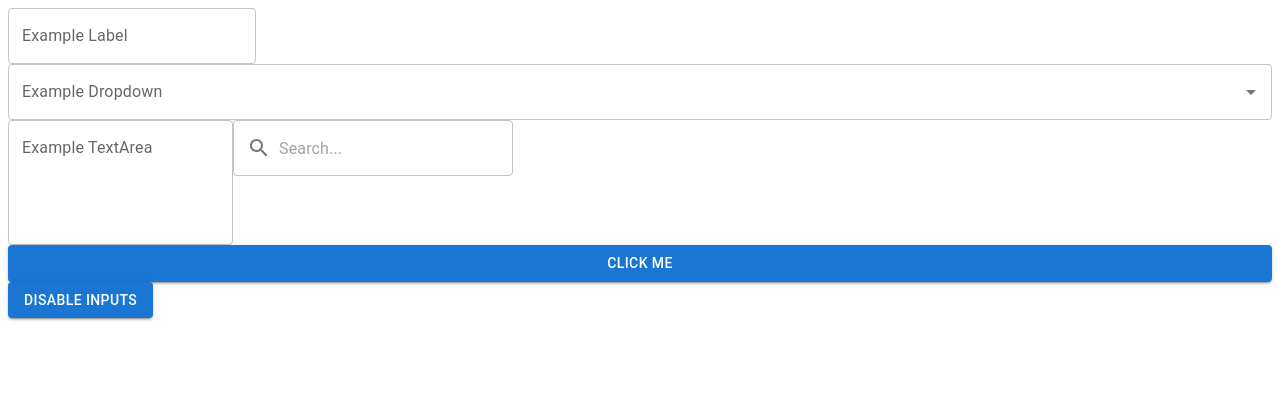
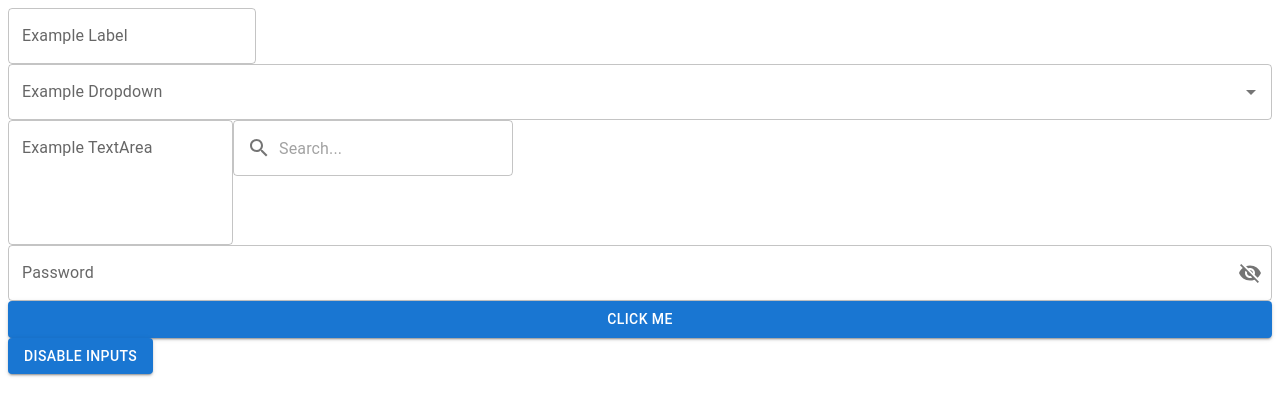
Before and after one commit to AntarikshPangea/pangea_ui_library, a React (Vite) app: page / in a window 1280 px wide. Shown: the top 416 px of the page. Built offline with nearby package versions, Linux system fonts and the light colour scheme.

Commit message:
password input component

```diff
--- /dev/null
+++ b/lib/components/Password/index.tsx
@@ -0,0 +1,47 @@
+import React, { useState } from 'react';
+import TextField, { TextFieldProps } from '@mui/material/TextField';
+import InputAdornment from '@mui/material/InputAdornment';
+import IconButton from '@mui/material/IconButton';
+import VisibilityIcon from '@mui/icons-material/Visibility';
+import VisibilityOffIcon from '@mui/icons-material/VisibilityOff';
+
+interface IPasswordInputProps extends Omit<TextFieldProps, 'onChange'> {
+  onChange: (value: string) => void;
+  error?: boolean;
+  helperText?: string;
+  label: string;
+}
+
+const PasswordInput: React.FC<IPasswordInputProps> = ({ onChange, error = false, helperText, label, ...props }) => {
+  const [showPassword, setShowPassword] = useState(false);
+
+  const togglePasswordVisibility = () => {
+    setShowPassword((prevShowPassword) => !prevShowPassword);
+  };
+
+  const handleChange = (event: React.ChangeEvent<HTMLInputElement>) => {
+    onChange(event.target.value);
+  };
+
+  return (
+    <TextField
+      {...props}
+      type={showPassword ? 'text' : 'password'}
+      label={label}
+      error={error}
+      helperText={helperText}
+      onChange={handleChange}
+      InputProps={{
+        endAdornment: (
+          <InputAdornment position="end">
+            <IconButton onClick={togglePasswordVisibility} edge="end">
+              {showPassword ? <VisibilityIcon /> : <VisibilityOffIcon />}
+            </IconButton>
+          </InputAdornment>
+        )
+      }}
+    />
+  );
+};
+
+export default PasswordInput;
--- a/src/App.tsx
+++ b/src/App.tsx
@@ -1,5 +1,5 @@
 import React, { useState } from 'react';
-import { Button, Dropdown, TextField } from 'pangea_ui_library';
+import { Button, Dropdown, PasswordInput, TextField } from 'pangea_ui_library';
 import TextArea from 'pangea_ui_library/components/TextArea';
 import SearchBar from 'pangea_ui_library/components/Search';
 
@@ -11,6 +11,8 @@ const App: React.FC = () => {
   const [textAreaValue, setTextAreaValue] = useState('');
   const [textAreaError, setTextAreaError] = useState('');
   const [searchValue, setSearchValue] = useState('');
+  const [passwordValue, setPasswordValue] = useState('');
+  const [passwordError, setPasswordError] = useState('');
   const [flag, setFlag] = useState(true);
 
   const handleTextFieldChange = (event: React.ChangeEvent<HTMLInputElement>) => {
@@ -49,6 +51,15 @@ const App: React.FC = () => {
     // Add functionality as needed
   };
 
+  const handlePasswordChange = (value: string) => {
+    setPasswordValue(value);
+    if (value === '') {
+      setPasswordError('Password is required');
+    } else {
+      setPasswordError('');
+    }
+  };
+
   const toggleFlag = () => {
     setFlag((prevFlag) => !prevFlag);
   };
@@ -73,6 +84,15 @@ const App: React.FC = () => {
       />
       <TextArea label="Example TextArea" value={textAreaValue} onChange={handleTextAreaChange} errormsg={textAreaError} flag={flag} />
       <SearchBar value={searchValue} onChange={handleSearchChange} flag={flag} />
+      <PasswordInput
+        label="Password"
+        value={passwordValue}
+        onChange={handlePasswordChange}
+        error={!!passwordError}
+        helperText={passwordError ? 'Password is required' : ''}
+        variant="outlined"
+        fullWidth
+      />
       <Button variant="contained" color="primary" fullWidth onClick={handleButtonClick} disabled={!flag}>
         Click Me
       </Button>
```
Also changed, not shown: lib/main.ts (+6 -3 lines).
